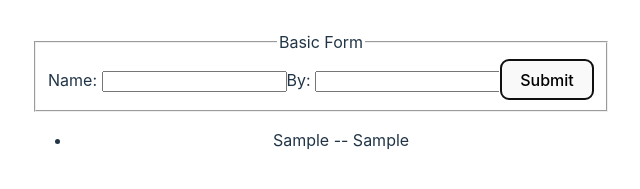
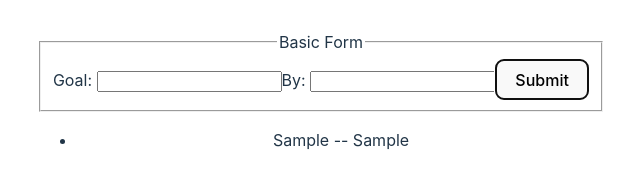
Before and after one commit to legodev/advanced-react, a React (Vite) app: page / in a window 1280 px wide. Both pictures are taken after typing "Sample", "Sample" into the empty fields and a click on the button "Submit". Shown: the part 301-490 px from the top of the page, without its empty margins (319-959 px from the left). Built offline with nearby package versions, Linux system fonts and the light colour scheme.

Commit message:
Fixed errors

```diff
--- a/src/App.jsx
+++ b/src/App.jsx
@@ -1,28 +1,13 @@
 import { useState } from 'react'
 import './App.css'
 import GoalForm from './components/GoalForm'
+import ListOfGoals from './components/ListOfGoals'
 
 function App() {
   const [allGoals, updateAllGoals] = useState([])
 
   function addGoal(goal) {
     updateAllGoals([...allGoals, goal])
-  }
-
-  function ListOfGoals({ data }) {
-    return (
-      <ul>
-        {data.map((g) => {
-          return (
-            <li key={g.goal}>
-              <p>
-                {g.goal} -- {g.by}
-              </p>
-            </li>
-          )
-        })}
-      </ul>
-    )
   }
 
   console.log(allGoals)
--- a/src/components/GoalForm.jsx
+++ b/src/components/GoalForm.jsx
@@ -18,7 +18,7 @@ export default function GoalForm({ onAdd }) {
       <form action="" onSubmit={handleSubmit}>
         <fieldset>
           <legend>Basic Form</legend>
-          <label htmlFor="name">Name: </label>
+          <label htmlFor="name">Goal: </label>
           <input
             name="goal"
             id="name"
--- a/src/components/ListOfGoals.jsx
+++ b/src/components/ListOfGoals.jsx
@@ -0,0 +1,15 @@
+export default function ListOfGoals({ data }) {
+    return (
+      <ul>
+        {data.map((g) => {
+          return (
+            <li key={g.goal}>
+              <p>
+                {g.goal} -- {g.by}
+              </p>
+            </li>
+          )
+        })}
+      </ul>
+    )
+  }
```
